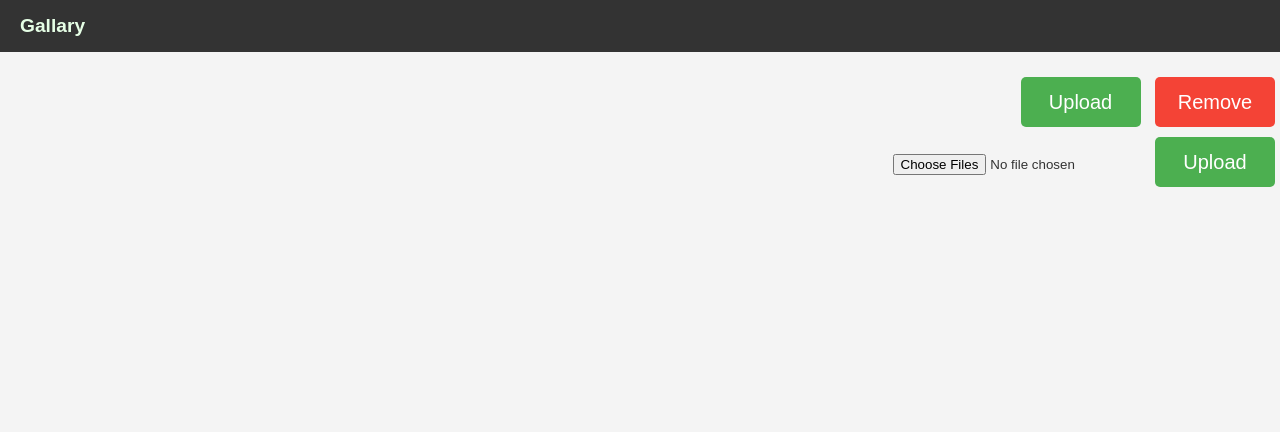
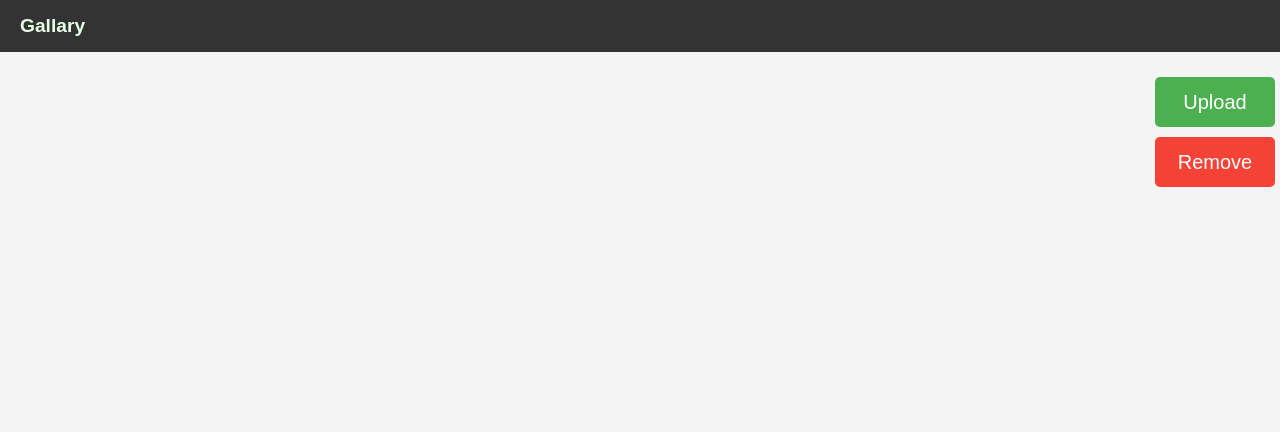
Before and after one commit to JDXing/project, a Flask app: page /admin in a window 1280 px wide. Shown: the part 168-600 px from the top of the page. Run offline with Flask 3, Linux system fonts and the light colour scheme.

Commit message:
jose's 3rd commit

```diff
--- a/Templates/admin.html
+++ b/Templates/admin.html
@@ -19,31 +19,22 @@
     <header>
         <h1>ADMIN</h1>
     </header>
-            {% with messages = get_flashed_messages() %}
-                {% if messages %}
-                    <div class="alert-box">
-                    {% for message in messages %}
-                        <p>{{ message }}</p>
-                    {% endfor %}
-                    </div>
-                {% endif %}
-                {% endwith %}
+
     <div class="glry">Gallary</div>
     <div class="btn-container">
 
         <!-- Upload Form -->
-       <form id="uploadForm" action="{{ url_for('upload_image') }}" method="POST" enctype="multipart/form-data">
-  <input
-    type="file"
-    id="fileInput"
-    name="file"
-    accept="image/*,video/*"
-    required
-    hidden
-  >
-  <button type="button" class="btn add" onclick="triggerFileUpload()">Upload</button>
-  <button type="button" class="btn remove">Remove</button>
+     <form id="uploadForm" action="{{ url_for('upload_image') }}" method="POST" enctype="multipart/form-data">
+     <input type="file" id="fileInput" name="file" multiple accept="image/*,video/*" required hidden>
+     <button type="button" class="btn add" onclick="triggerFileUpload()">Upload</button>
+
+
 </form>
+<form id="removeForm" action="{{ url_for('remove_image') }}" method="POST" style="display:inline-block;">
+        <input type="hidden" id="removeFileName" name="filename" value="">
+        <button type="button" class="btn remove">Remove</button>
+    </form>
+
 
 
 <script>
@@ -64,13 +55,16 @@
     };
   }
 </script>
-
-        <form action="{{ url_for('upload_image') }}" method="POST" enctype="multipart/form-data">
-            <input type="file" name="file" multiple accept="image/*,vedio/*" required>
-            <button type="submit" class="btn add">Upload</button>
-        </form>
-
     </div>
+    {% with messages = get_flashed_messages() %}
+                {% if messages %}
+                    <div class="alert-box">
+                    {% for message in messages %}
+                        <p>{{ message }}</p>
+                    {% endfor %}
+                    </div>
+                {% endif %}
+                {% endwith %}
     <footer>
         <p>&copy; 2025 [School Name]. All rights reserved.</p>
     </footer>
```
